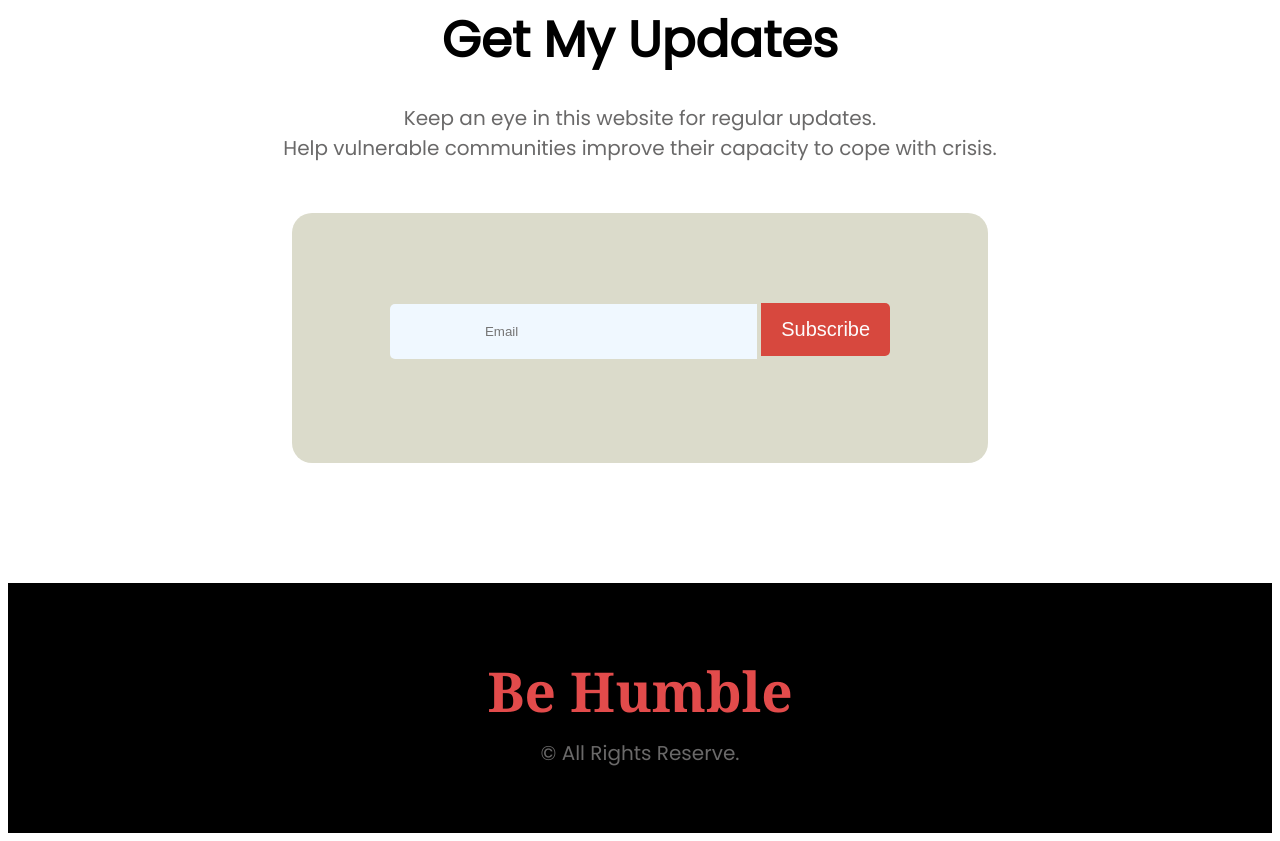
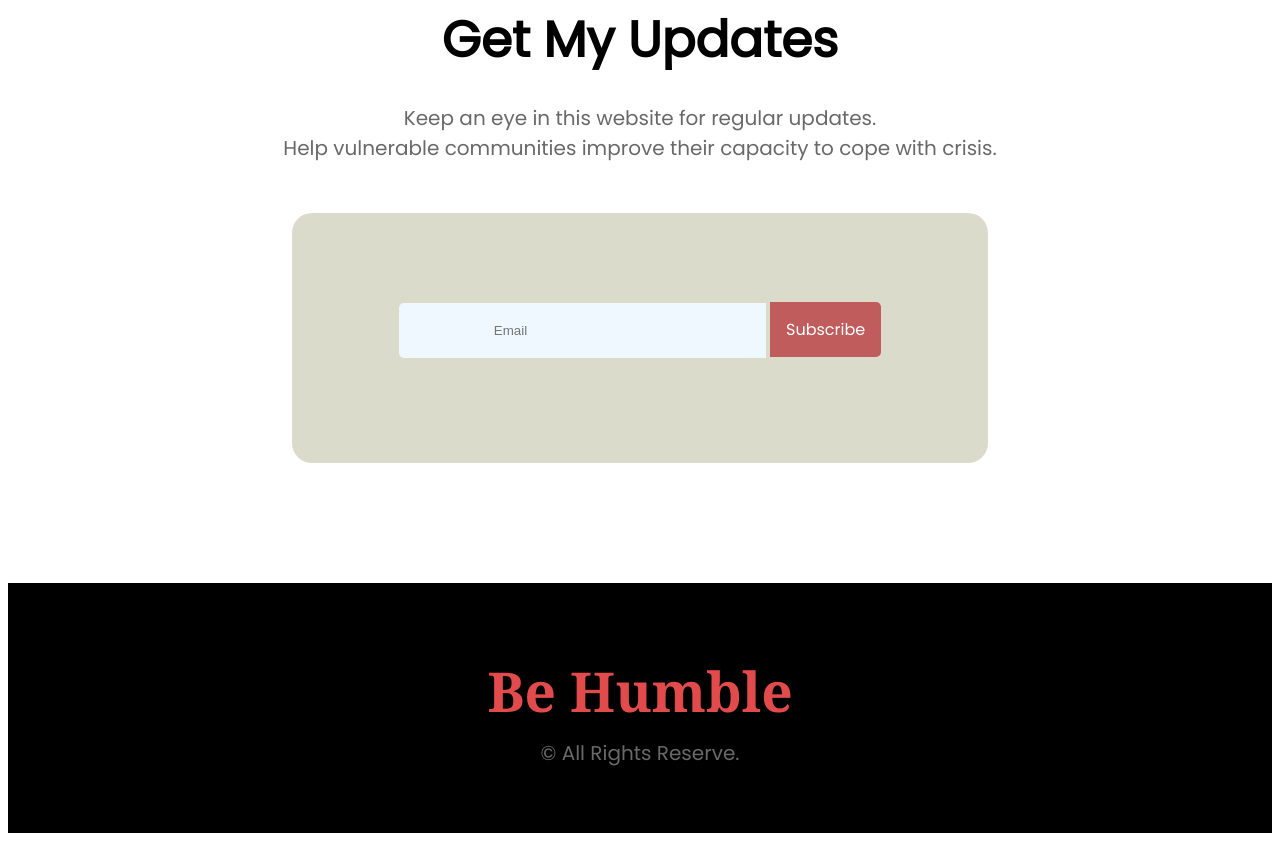
Before and after one commit to wasimulislam/Donate-To-Help, a plain HTML site: page main.html in a window 1280 px wide. Shown: the part 3909-4750 px from the top of the page. Drawn offline with Linux system fonts and the light colour scheme.

Commit message:
button-change

```diff
--- a/main.html
+++ b/main.html
@@ -126,8 +126,8 @@
         <div class="last-section">
             <div class="email">
                 <input name="email" type="text" class="form-control" placeholder="Email" />
-                <button class="button2" type="button">Subscribe</button>
-                <!-- <a href="">Subscribe</a> -->
+                <!-- <button class="button2" type="button">Subscribe</button> -->
+                <a href="">Subscribe</a>
 
             </div>
         </div>
--- a/style.css
+++ b/style.css
@@ -228,7 +228,7 @@ p {
     background-color: aliceblue;
 }
 
-.button2 {
+/* .button2 {
     text-decoration: none;
     background-color: rgb(215, 72, 62);
     padding: 15px 20px;
@@ -238,20 +238,20 @@ p {
     font-weight: 400;
     border: none;
 
-}
+} */
 
 .email {
     padding-top: 90px;
 }
 
-/* .email a {
+.email a {
     text-decoration: none;
     color: rgb(255, 255, 255);
     background-color: rgb(193, 92, 92);
     border-radius: 0px 5px 5px 0px;
     padding: 16px;
     border: none;
-} */
+}
 
 footer {
     width: 100%;
```
